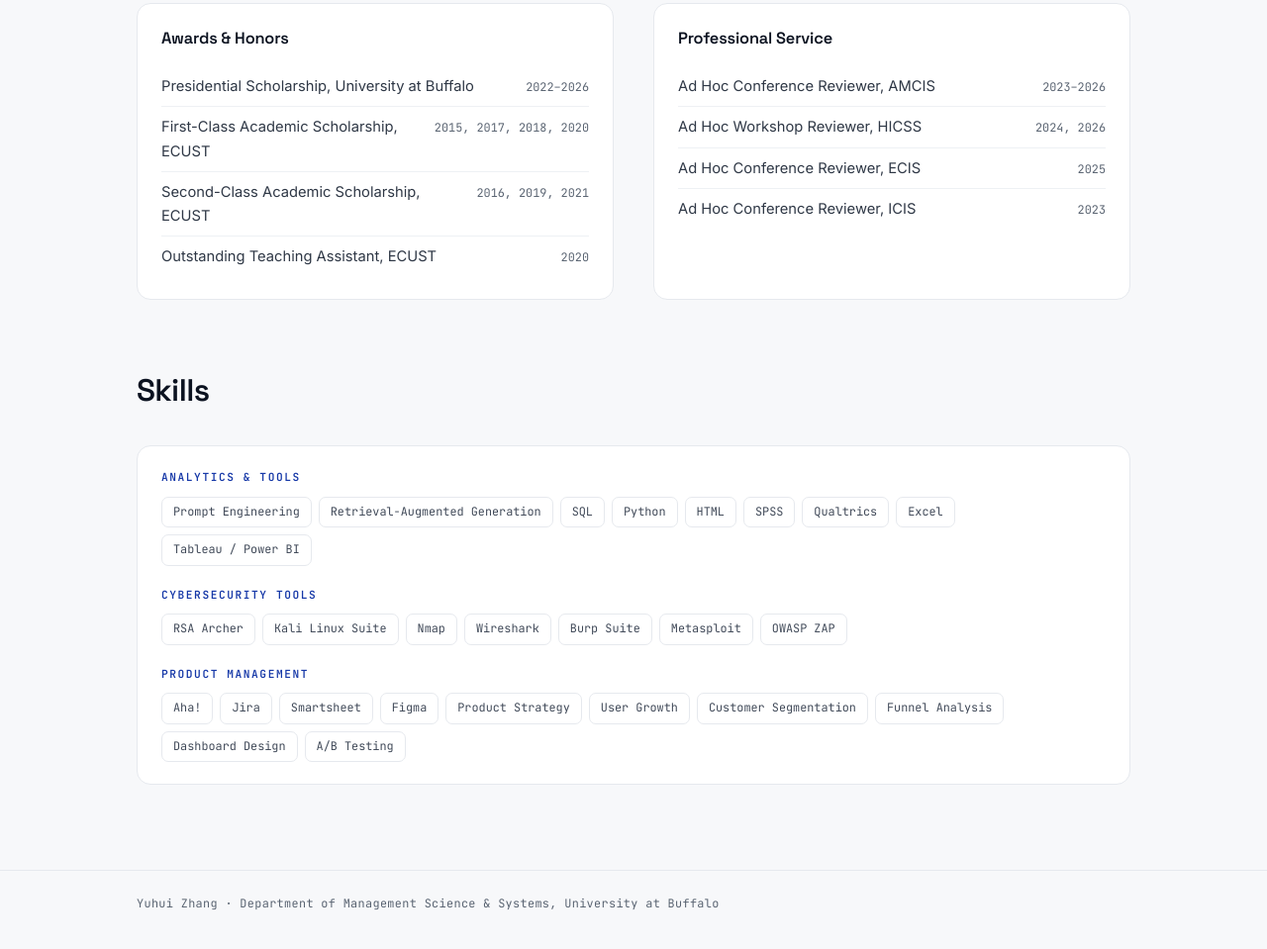
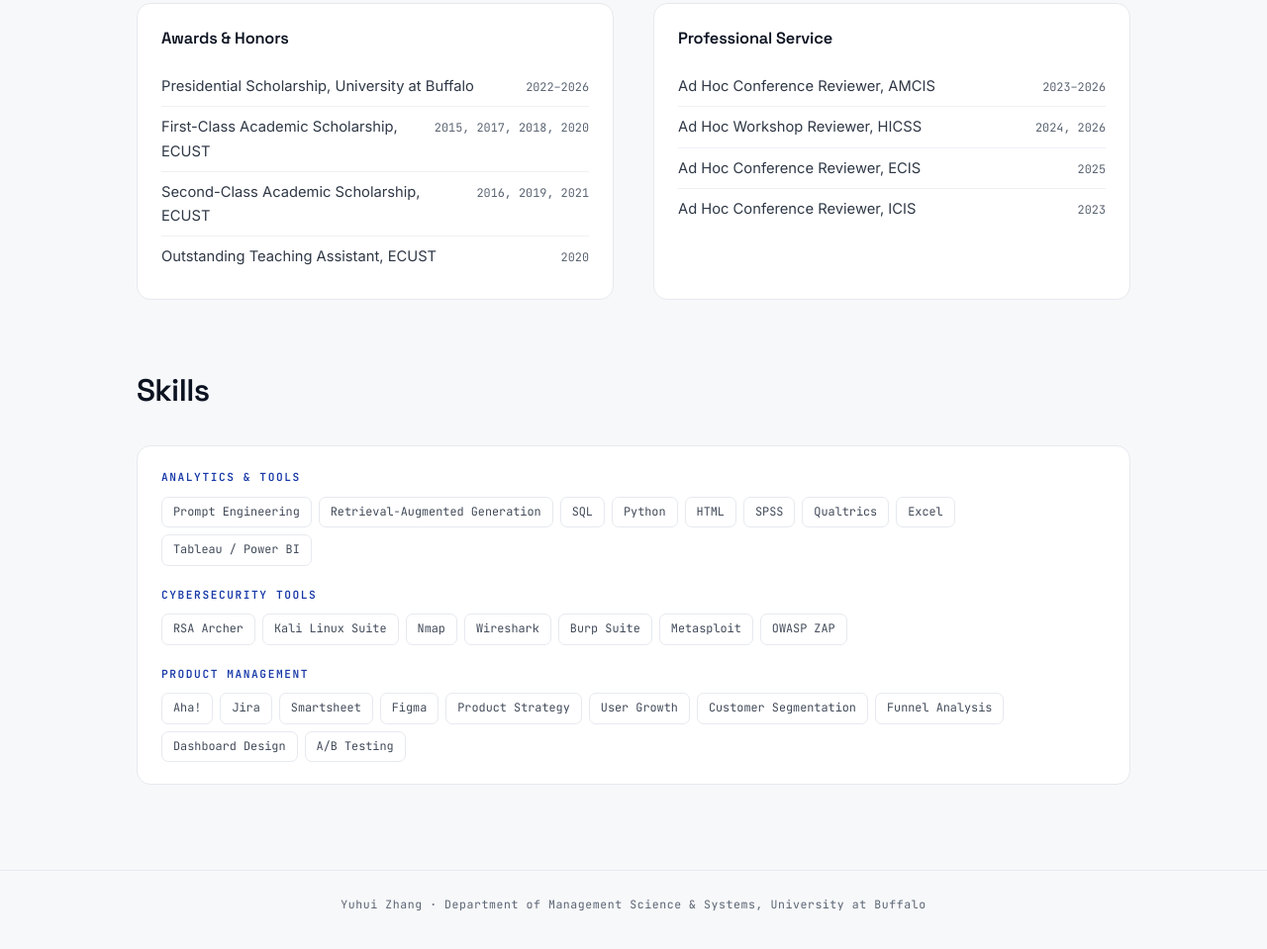
Before and after one commit to Yuhui1121/Yuhui1121.github.io, a plain HTML site: page index.html in a window 1280 px wide. Shown: the part 5453-6412 px from the top of the page at 99% size. Drawn offline with Linux system fonts and the light colour scheme.

Commit message:
Center the footer and version the CV link
The footer line sat flush left under a full-width rule, which read as a
stray sentence rather than a colophon. The CV link now carries ?v=2 so a
visitor holding a cached index.html still lands on the pdf.js viewer.

Co-Authored-By: Claude Opus 5 (1M context) <noreply@anthropic.com>
Claude-Session: https://claude.ai/code/session_01UzfKNMLMSENjPrfWz42Vh4

```diff
--- a/index.html
+++ b/index.html
@@ -553,10 +553,13 @@
     }
     .foot-text {
       font-family: var(--mono);
-      font-size: 0.74rem;
+      font-size: 0.72rem;
       color: var(--faint);
-      letter-spacing: 0.03em;
-      margin: 0;
+      letter-spacing: 0.05em;
+      line-height: 1.8;
+      text-align: center;
+      text-wrap: balance;
+      margin: 0 auto;
     }
 
     .hidden { display: none !important; }
@@ -626,7 +629,7 @@
           </div>
 
           <nav class="links" aria-label="Profile links">
-            <a href="cv.html" class="chip">CV</a>
+            <a href="cv.html?v=2" class="chip">CV</a>
             <a href="https://scholar.google.com/citations?view_op=list_works&hl=en&user=9FPruDQAAAAJ" class="chip">Google Scholar</a>
             <button type="button" class="chip reveal-email">Email</button>
           </nav>
```
